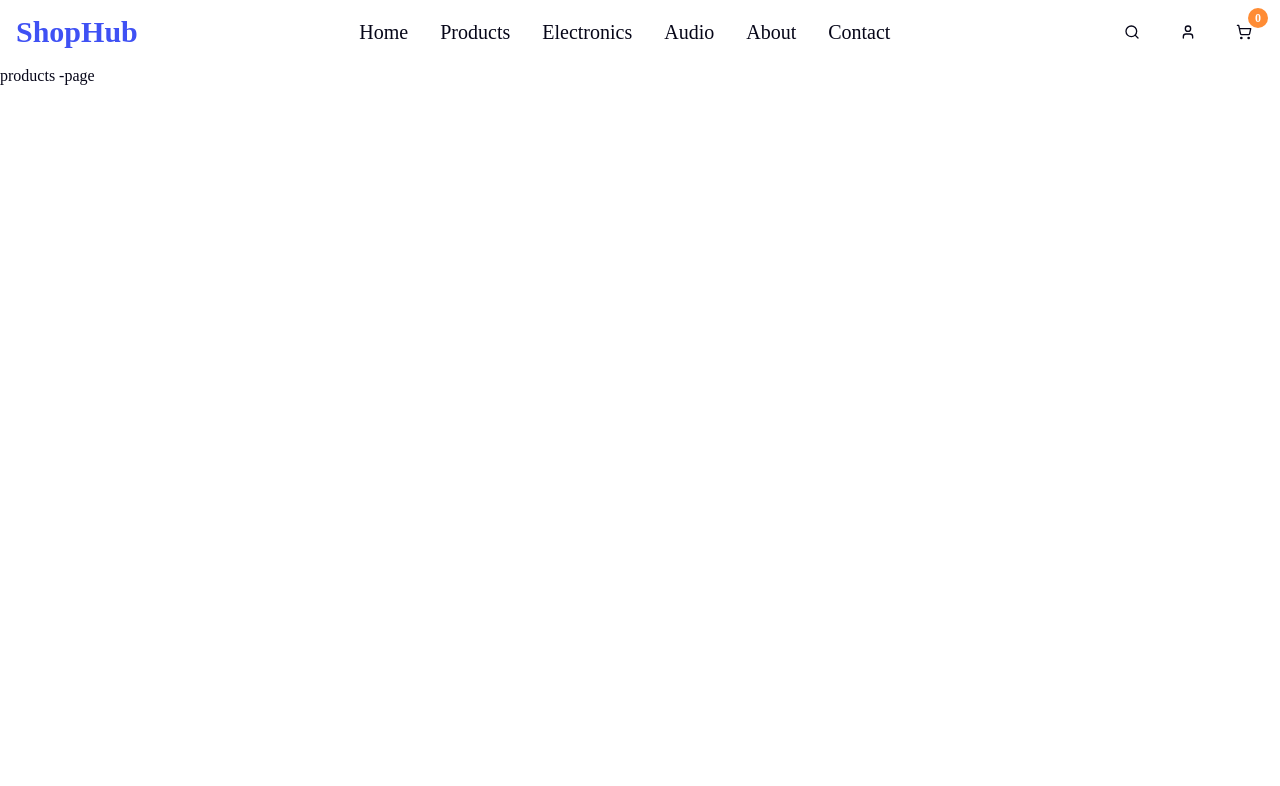
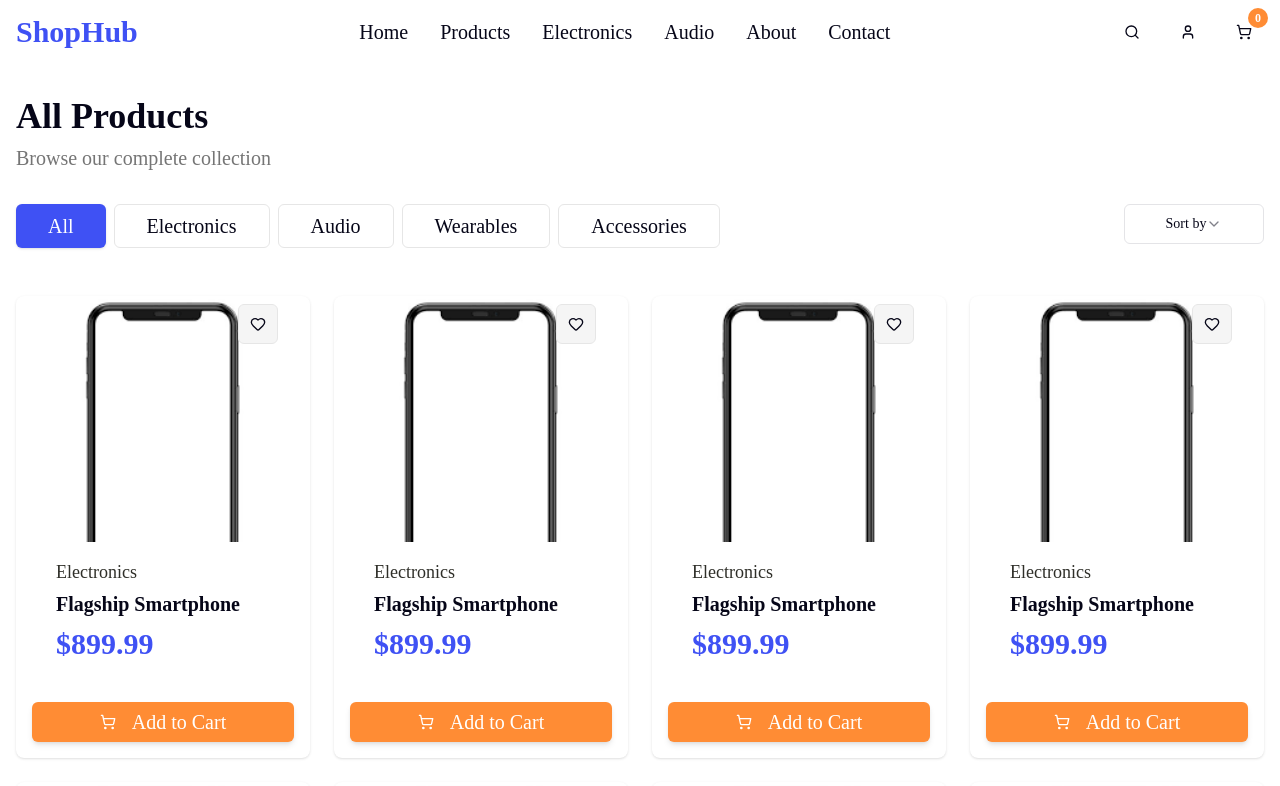
Before and after one commit to mohammadmehdidalvandii/shopHub-frontend, a Next.js app: page /Products in a window 1280 px wide. Shown: the top 786 px of the page. Built offline with nearby package versions, Linux system fonts and the light colour scheme.

Commit message:
created products for products

```diff
--- a/src/app/Products/page.tsx
+++ b/src/app/Products/page.tsx
@@ -1,6 +1,7 @@
 import Navigation from "@/components/modules/Navigation/Navigation";
 import React from 'react';
 import type { Metadata } from "next";
+import Products from "@/components/templates/products/Products";
 
  export const metadata: Metadata = {
   title: "ShopHub | Products",
@@ -11,7 +12,7 @@ const page:React.FC = ()=>{
   return (
     <div className="min-h-screen bg-white">
         <Navigation/>
-        products -page
+        <Products/>
     </div>
   )
 }
--- /dev/null
+++ b/src/components/templates/products/Products.tsx
@@ -0,0 +1,61 @@
+"use client"
+import ProductCard from '@/components/modules/ProductCard/ProductCard';
+import { Button } from '@/components/ui/Button';
+import { Select, SelectContent, SelectItem, SelectTrigger, SelectValue } from '@/components/ui/Select';
+import React, { useState } from 'react'
+
+const Products:React.FC = ()=>{
+    const [selectedCategory, setSelectCategory] = useState<string>('all');
+
+    const categories = ['all', 'electronics','audio','wearables','accessories'];
+  return (
+    <section>
+        <div className="container mx-auto px-4 py-8">
+            <div className="mb-8">
+                <h1 className="text-4xl font-robotoBlack font-black mb-2">All Products</h1>
+                <p className="text-gray-medium text-xl">Browse our complete collection</p>
+            </div>
+            <div className="flex flex-col md:flex-row gap-4 mb-4">
+                <div className="flex gap-2 flex-wrap">
+                    {categories.map((category)=>(
+                        <Button
+                        key={category}
+                        variant={selectedCategory === category ? 'default' :'outline'}
+                        size='lg'
+                        onClick={()=>setSelectCategory(category)}
+                        className='capitalize'
+                        >
+                        {category}
+                        </Button>
+                    ))}
+                </div>
+                <div className="md:ml-auto">
+                    <Select>
+                        <SelectTrigger className='w-[140px]'>
+                            <SelectValue placeholder="Sort by"/>
+                        </SelectTrigger>
+                        <SelectContent>
+                            <SelectItem value='featured' className='font-robotBold font-bold hover:text-white'>Featured</SelectItem>
+                            <SelectItem value='price-low' className='font-robotBold font-bold hover:text-white'>Price: Low to High</SelectItem>
+                            <SelectItem value='price-high' className='font-robotBold font-bold hover:text-white'>Price: High to Low</SelectItem>
+                            <SelectItem value='name' className='font-robotBold font-bold hover:text-white'>Name</SelectItem>
+                        </SelectContent>
+                    </Select>
+                </div>
+            </div>
+                <div className="grid grid-cols-1 sm:grid-cols-2 lg:grid-cols-3 xl:grid-cols-4 gap-6 mt-12">
+                    <ProductCard/>
+                    <ProductCard/>
+                    <ProductCard/>
+                    <ProductCard/>
+                    <ProductCard/>
+                    <ProductCard/>
+                    <ProductCard/>
+                    <ProductCard/>
+                </div>
+        </div>
+    </section>
+  )
+}
+
+export default Products
```
